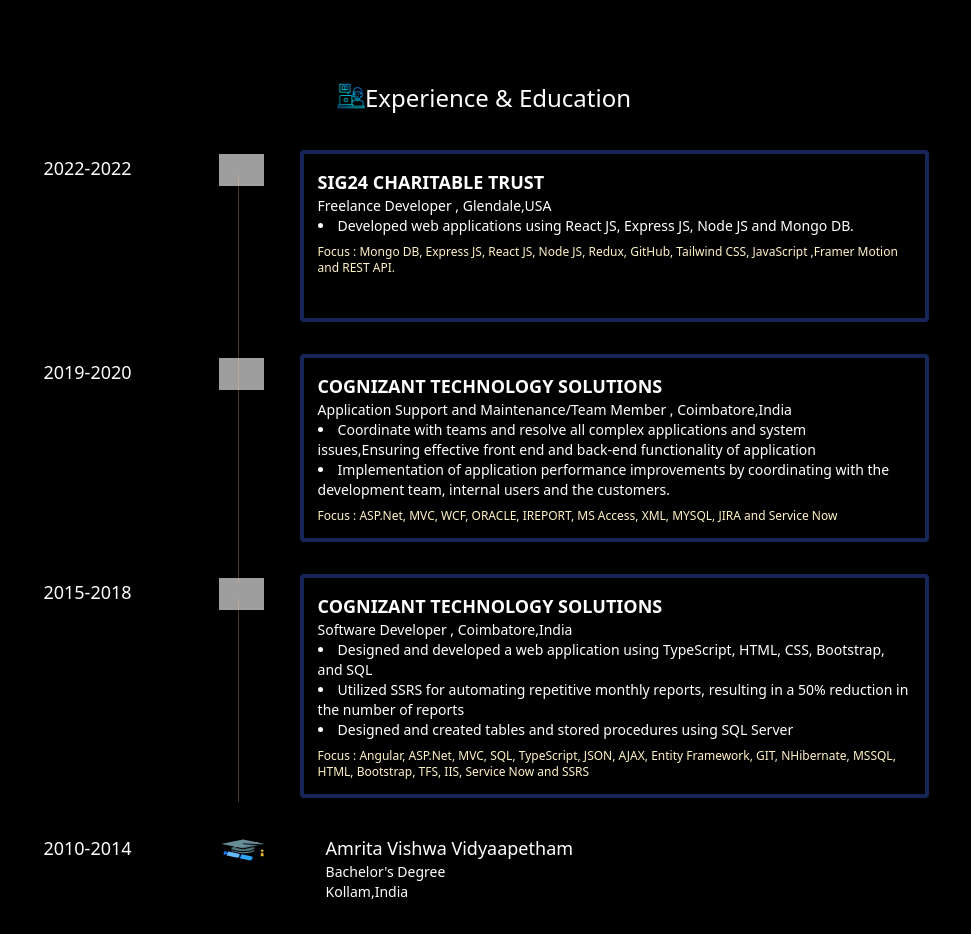
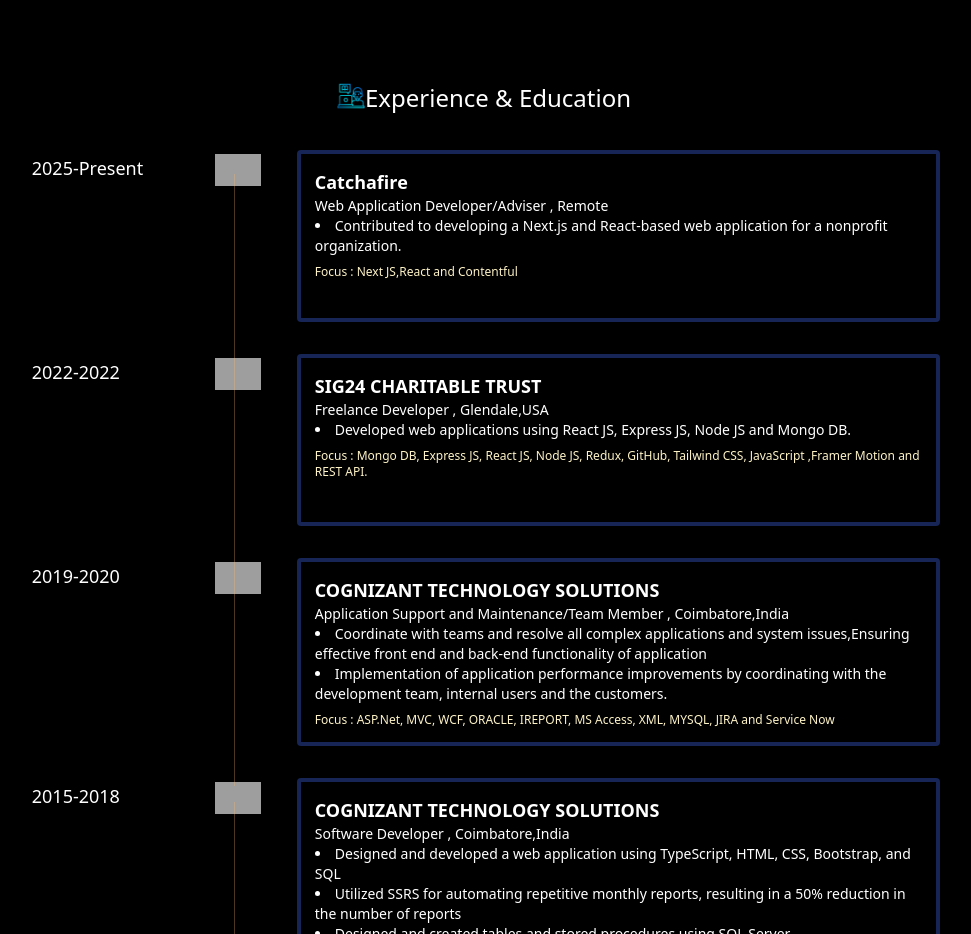
Before and after one commit to gopikalakshmia/portfolio, a React (Vite) app: page / in a window 1280 px wide. Shown: the part 1820-2754 px from the top of the page, without its empty margins (156-1127 px from the left). Built offline with nearby package versions, Linux system fonts and the light colour scheme; grey boxes are pictures that could not be loaded.

Commit message:
changed resume and exp

```diff
--- a/src/assets/Timeline.js
+++ b/src/assets/Timeline.js
@@ -43,6 +43,17 @@
       [`Mongo DB, Express JS, React JS, Node JS, Redux, GitHub, Tailwind CSS, JavaScript ,Framer Motion and REST API.`],
     activity: ["Developed web applications using React JS, Express JS, Node JS and Mongo DB."]
   },
+  {
+    id: 6,
+    company: "Catchafire",
+    location: "Remote",
+    type: "work",
+    role: "Web Application Developer/Adviser",
+    date: "2025-Present",
+    skills:
+      [`Next JS,React and Contentful`],
+    activity: ["Contributed to developing a Next.js and React-based web application for a nonprofit organization."]
+  },
 
 ];
 
```
Also changed, not shown: 1 other file (tests, documents, lock files or other folders).
